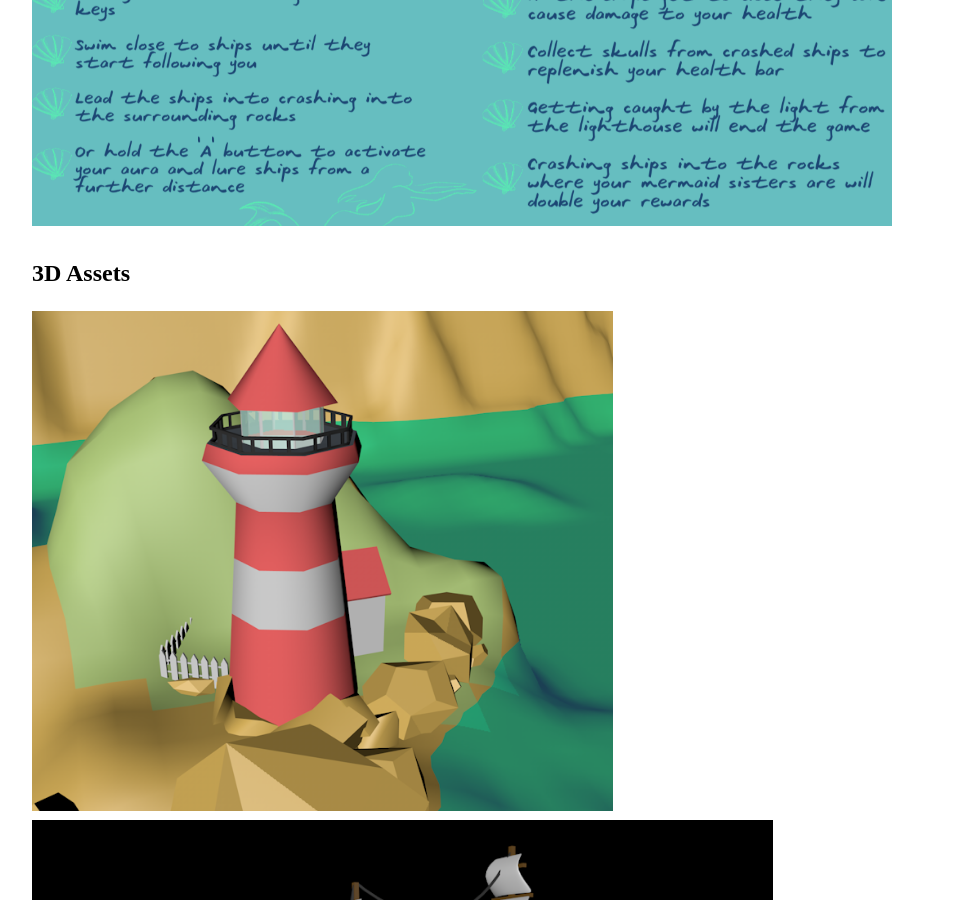
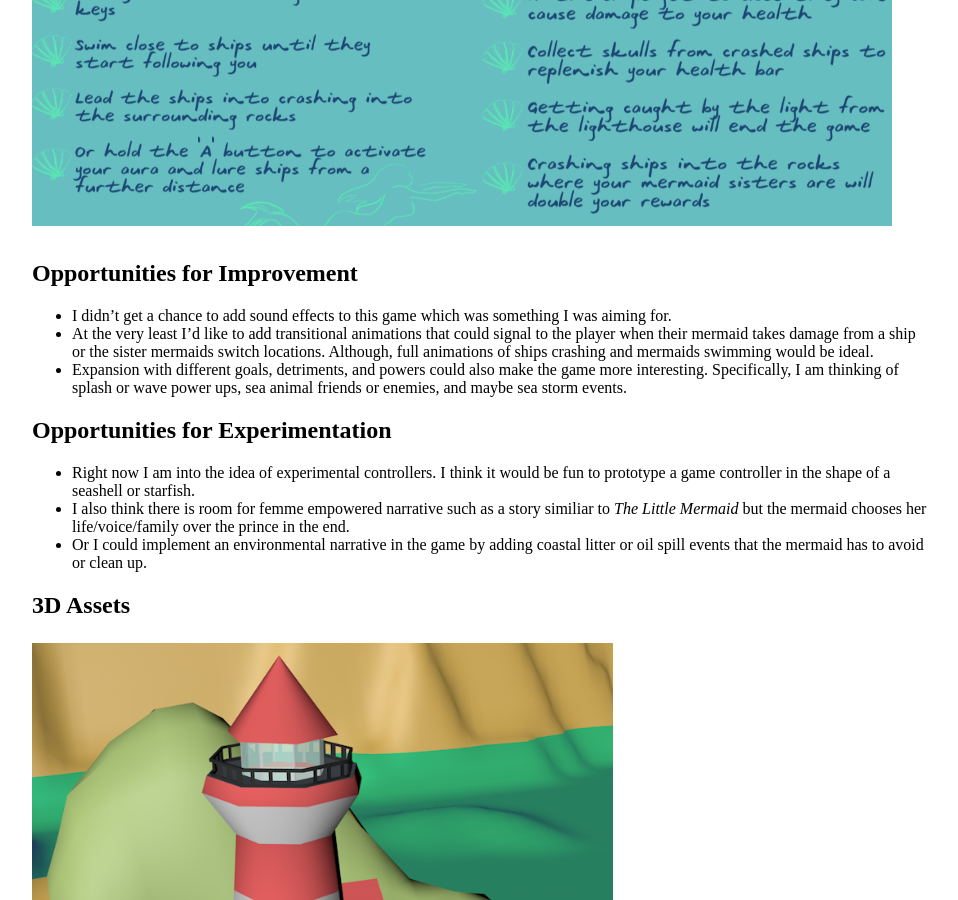
Before and after one commit to garcia50gabriela/garcia50gabriela.github.io, a Jekyll site: the page built from _posts/2020-03-23-Cove.md, in a window 1280 px wide and 900 px high, scrolled down 613 px. Shown: the whole window, without its empty margins (160-1118 px from the left). Built offline with Jekyll 4.4.1, drawn with Linux system fonts in a browser that asks for light colours; our own code applies the rules of GitHub Pages for plain Markdown files.

Commit message:
Update 2020-03-23-Cove.md

```diff
--- a/_posts/2020-03-23-Cove.md
+++ b/_posts/2020-03-23-Cove.md
@@ -5,13 +5,7 @@
 [Link to Game](https://garcia50gabriela.github.io/Cove/index.html)
 
 ## How to Play
-<img src="https://garcia50gabriela.github.io/images/HowTo.png" height="300"/>
-
-## 3D Assets
-<img src="https://garcia50gabriela.github.io/images/Lighthouse.png" height="500"/>
-<img src="https://garcia50gabriela.github.io/images/Ship.png" height="500"/>
-<img src="https://garcia50gabriela.github.io/images/Mermaid.png" height="500"/>
-<img src="https://garcia50gabriela.github.io/images/MermaidSisters.png" height="500"/>
+<img src="https://garcia50gabriela.github.io/images/HowTo.PNG" height="300"/>
 
 ## Opportunities for Improvement
 - I didn't get a chance to add sound effects to this game which was something I was aiming for.
@@ -22,3 +16,9 @@
 - Right now I am into the idea of experimental controllers. I think it would be fun to prototype a game controller in the shape of a seashell or starfish.
 - I also think there is room for femme empowered narrative such as a story similiar to *The Little Mermaid* but the mermaid chooses her life/voice/family over the prince in the end.
 - Or I could implement an environmental narrative in the game by adding coastal litter or oil spill events that the mermaid has to avoid or clean up.
+
+## 3D Assets
+<img src="https://garcia50gabriela.github.io/images/Lighthouse.PNG" height="500"/>
+<img src="https://garcia50gabriela.github.io/images/Ship.PNG" height="500"/>
+<img src="https://garcia50gabriela.github.io/images/Mermaid.PNG" height="500"/>
+<img src="https://garcia50gabriela.github.io/images/MermaidSisters.PNG" height="500"/>
```
